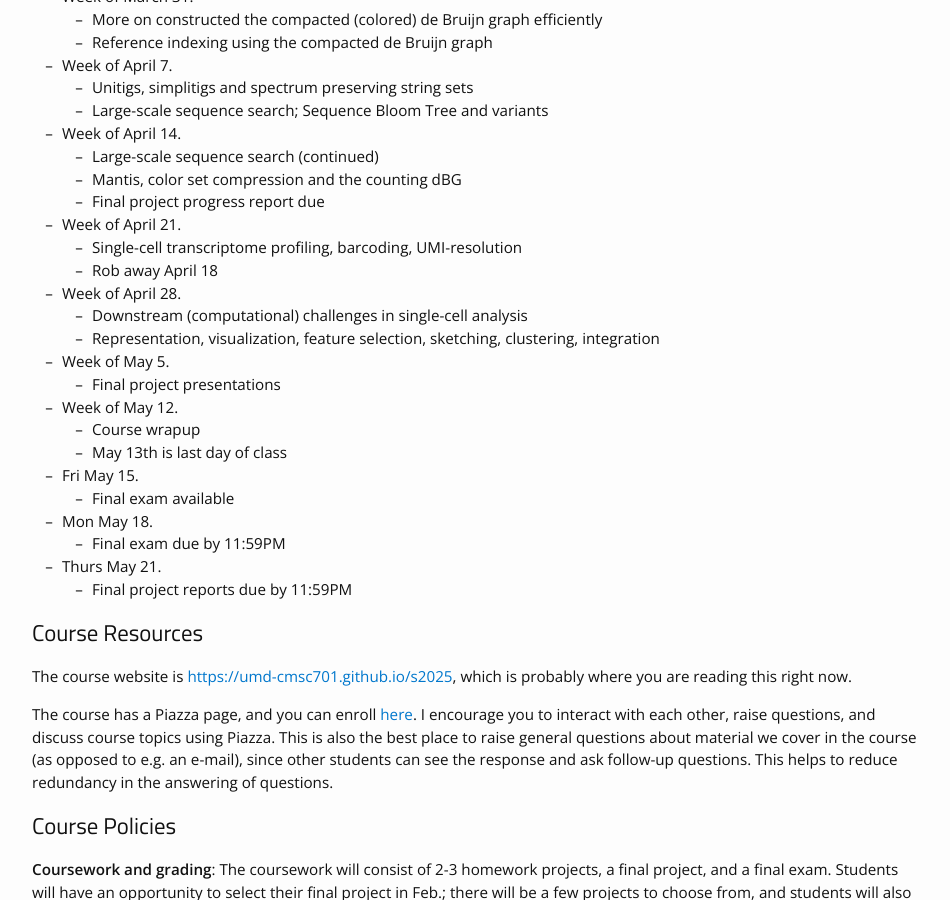
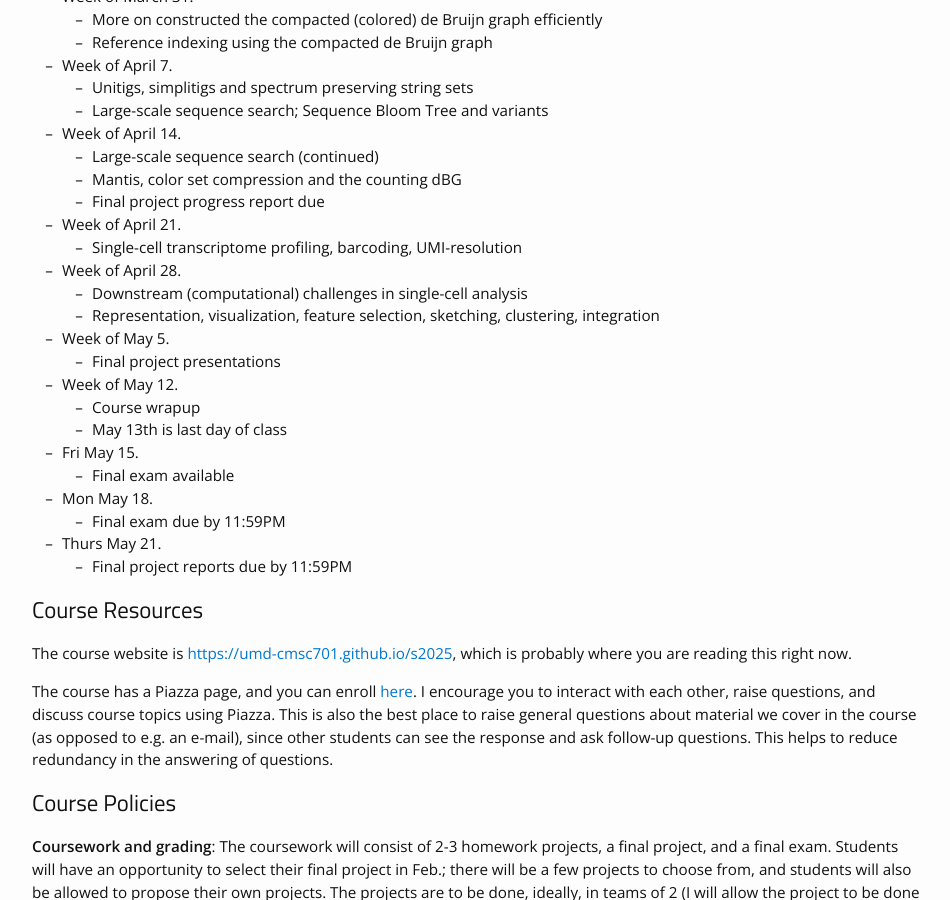
Before and after one commit to umd-cmsc701/s2025, a Jekyll site: the page built from materials.md, in a window 1280 px wide and 900 px high, scrolled down 3381 px. Shown: the whole window, without its empty margins (163-1113 px from the left). Built offline with Jekyll 4.4.1, drawn with Linux system fonts in a browser that asks for light colours; nearby versions of some CDN libraries.

Commit message:
fix schedule

```diff
--- a/materials.md
+++ b/materials.md
@@ -138,7 +138,6 @@ The following is a planned schedule of the material we will cover in the course,
 
 - Week of April 21.
   - Single-cell transcriptome profiling, barcoding, UMI-resolution
-  - Rob away April 18
 
 - Week of April 28.
   - Downstream (computational) challenges in single-cell analysis
```
